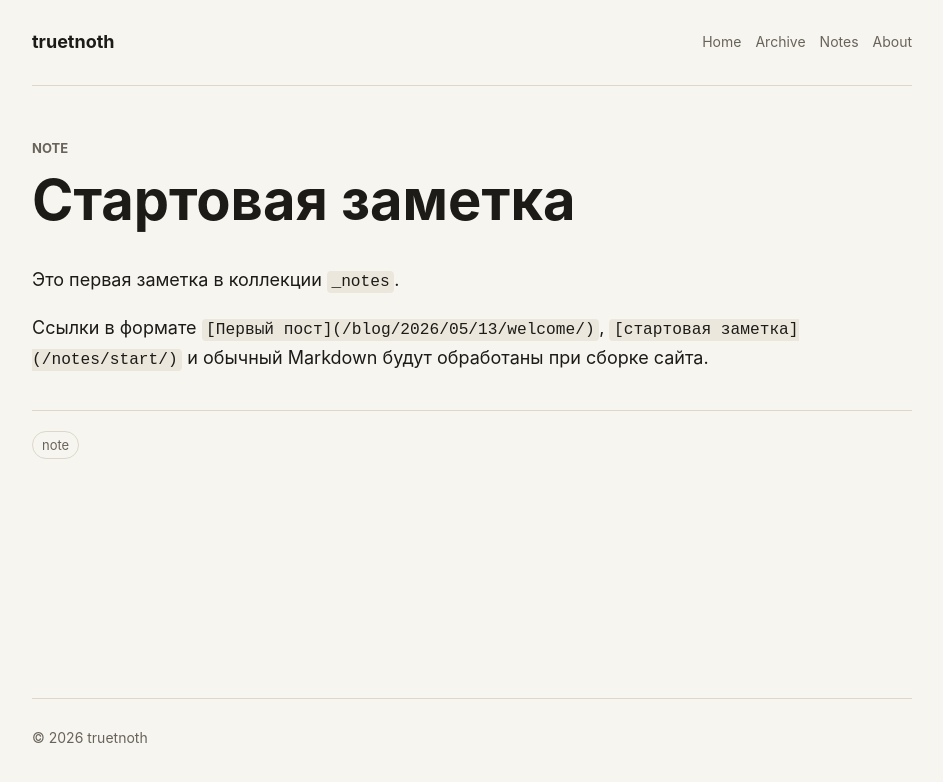
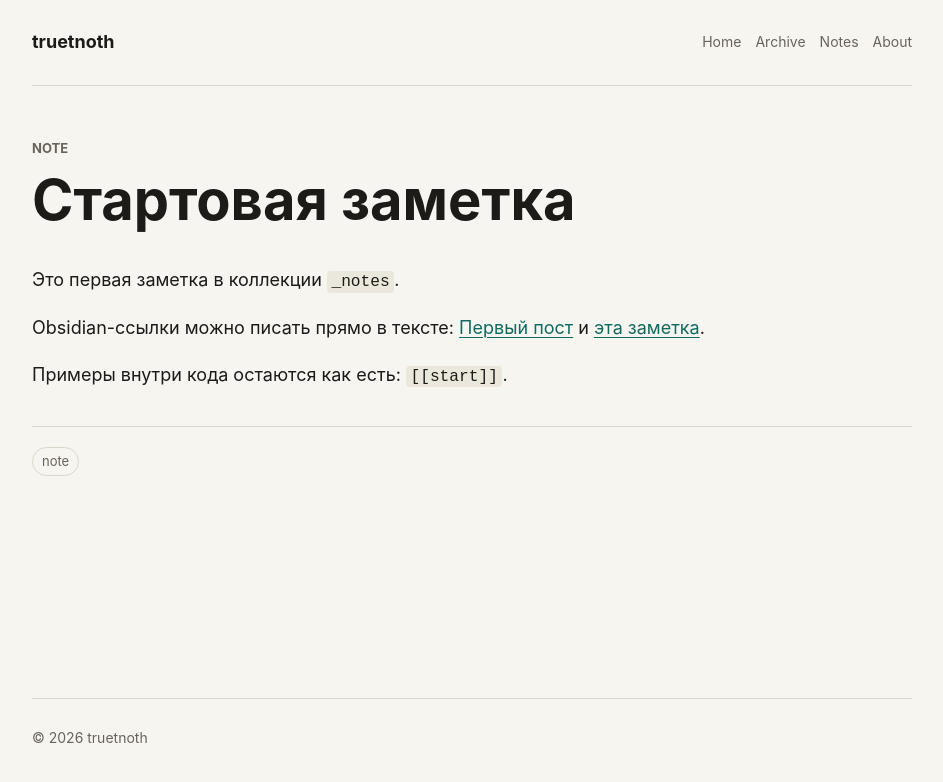
Before and after one commit to truetnoth/personal, a Jekyll site: the page built from _notes/start.md, in a window 1280 px wide. Shown: the top 782 px of the page, without its empty margins (168-1111 px from the left). Built offline with Jekyll 4.4.1, drawn with Linux system fonts in a browser that asks for light colours; some of the changed lines change nothing that is shown.

Commit message:
Handle Obsidian wikilinks outside code

````diff
--- a/_notes/start.md
+++ b/_notes/start.md
@@ -5,4 +5,6 @@ tags: [note]
 
 Это первая заметка в коллекции `_notes`.
 
-Ссылки в формате `[[Первый пост]]`, `[[start|стартовая заметка]]` и обычный Markdown будут обработаны при сборке сайта.
+Obsidian-ссылки можно писать прямо в тексте: [[Первый пост]] и [[start|эта заметка]].
+
+Примеры внутри кода остаются как есть: `[[start]]`.
--- a/_plugins/obsidian_wikilinks.rb
+++ b/_plugins/obsidian_wikilinks.rb
@@ -7,8 +7,10 @@ module ObsidianWikilinks
 
   def convert(content, site)
     index = link_index(site)
+    protected_blocks = []
+    working_content = protect_code(content, protected_blocks)
 
-    content.gsub(WIKILINK_PATTERN) do
+    converted = working_content.gsub(WIKILINK_PATTERN) do
       embed = Regexp.last_match(1)
       raw_target = Regexp.last_match(2).strip
       target, label = raw_target.split("|", 2).map { |part| part&.strip }
@@ -24,6 +26,8 @@ module ObsidianWikilinks
         "[#{text}](#{url})"
       end
     end
+
+    restore_code(converted, protected_blocks)
   end
 
   def resolve_url(index, path, site)
@@ -55,6 +59,25 @@ module ObsidianWikilinks
   def slugify(value)
     Jekyll::Utils.slugify(value.to_s)
   end
+
+  def protect_code(content, protected_blocks)
+    content
+      .gsub(/```.*?```/m) { protect_match(Regexp.last_match(0), protected_blocks) }
+      .gsub(/`[^`\n]+`/) { protect_match(Regexp.last_match(0), protected_blocks) }
+  end
+
+  def protect_match(value, protected_blocks)
+    token = "%%OBSIDIAN_CODE_#{protected_blocks.length}%%"
+    protected_blocks << value
+    token
+  end
+
+  def restore_code(content, protected_blocks)
+    protected_blocks.each_with_index do |value, index|
+      content = content.gsub("%%OBSIDIAN_CODE_#{index}%%", value)
+    end
+    content
+  end
 end
 
 Jekyll::Hooks.register [:pages, :documents], :pre_render do |item|
````
